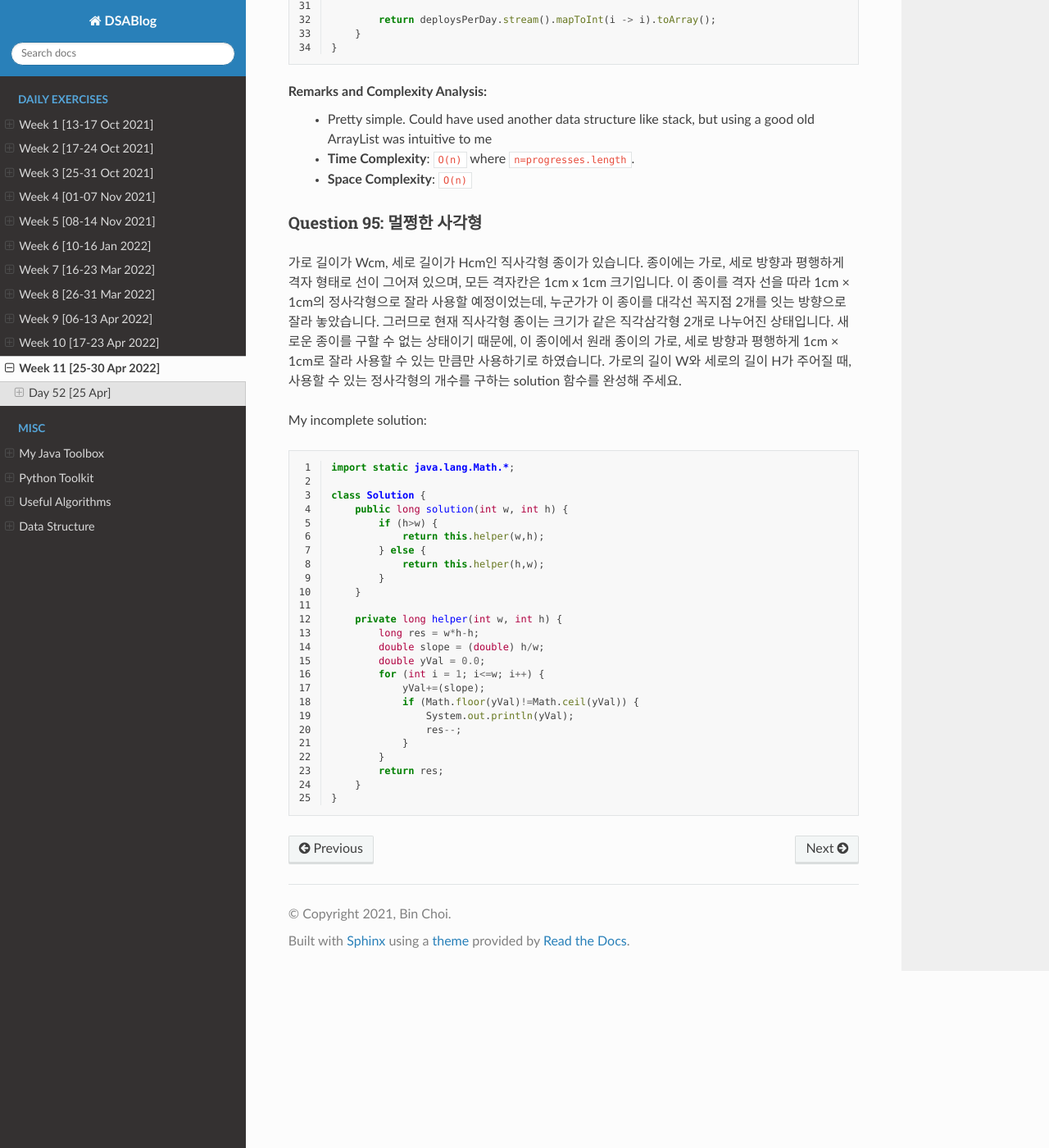
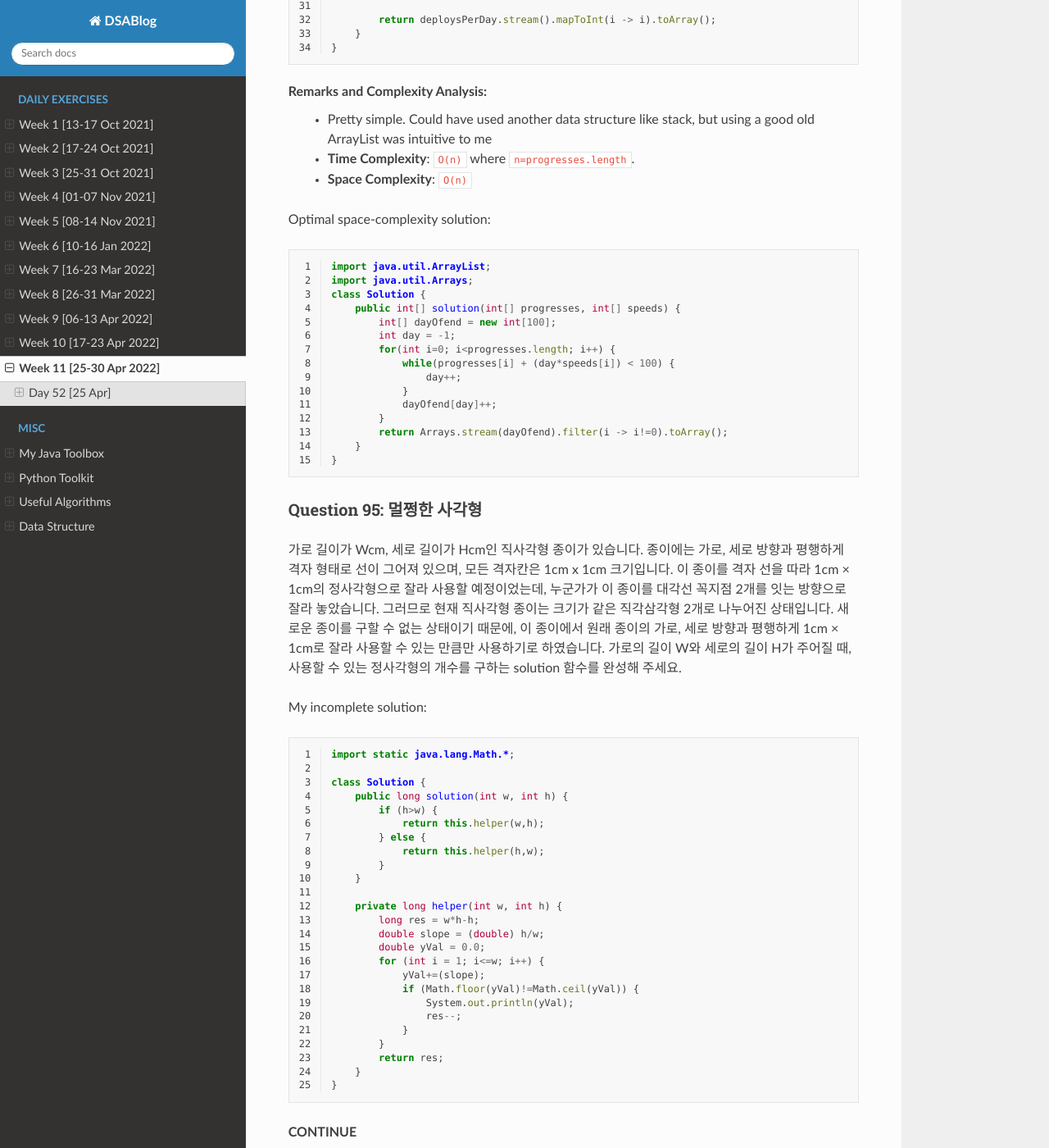
Before and after one commit to binchoi/dsa-blog, a Sphinx documentation site: the page built from docs/source/week11.rst, in a window 1280 px wide and 1400 px high, scrolled down 4104 px. Shown: the whole window at 82% size. Built offline with Sphinx 7.4.7 and the Read the Docs theme 2.0.0, drawn with Linux system fonts in a browser that asks for light colours.

Commit message:
Add optimal solution

```diff
--- a/docs/source/week11.rst
+++ b/docs/source/week11.rst
@@ -213,6 +213,28 @@ Remarks and Complexity Analysis:
  * **Space Complexity**: ``O(n)``
 
 
+Optimal space-complexity solution:
+
+.. code-block:: Java
+    :linenos:
+
+    import java.util.ArrayList;
+    import java.util.Arrays;
+    class Solution {
+        public int[] solution(int[] progresses, int[] speeds) {
+            int[] dayOfend = new int[100];
+            int day = -1;
+            for(int i=0; i<progresses.length; i++) {
+                while(progresses[i] + (day*speeds[i]) < 100) {
+                    day++;
+                }
+                dayOfend[day]++;
+            }
+            return Arrays.stream(dayOfend).filter(i -> i!=0).toArray();
+        }
+    }
+
+
 Question 95: 멀쩡한 사각형
 ------------------------------------------------
 가로 길이가 Wcm, 세로 길이가 Hcm인 직사각형 종이가 있습니다. 종이에는 가로, 세로 방향과 평행하게 격자 형태로 선이 그어져 있으며, 모든 격자칸은 1cm x 1cm 크기입니다. 이 종이를 격자 선을 따라 1cm × 1cm의 정사각형으로 잘라 사용할 예정이었는데, 누군가가 이 종이를 대각선 꼭지점 2개를 잇는 방향으로 잘라 놓았습니다. 그러므로 현재 직사각형 종이는 크기가 같은 직각삼각형 2개로 나누어진 상태입니다. 새로운 종이를 구할 수 없는 상태이기 때문에, 이 종이에서 원래 종이의 가로, 세로 방향과 평행하게 1cm × 1cm로 잘라 사용할 수 있는 만큼만 사용하기로 하였습니다.
@@ -248,3 +270,5 @@ My incomplete solution:
             return res;
         }
     }
+
+**CONTINUE**
```
Also changed, not shown: 4 other files.
